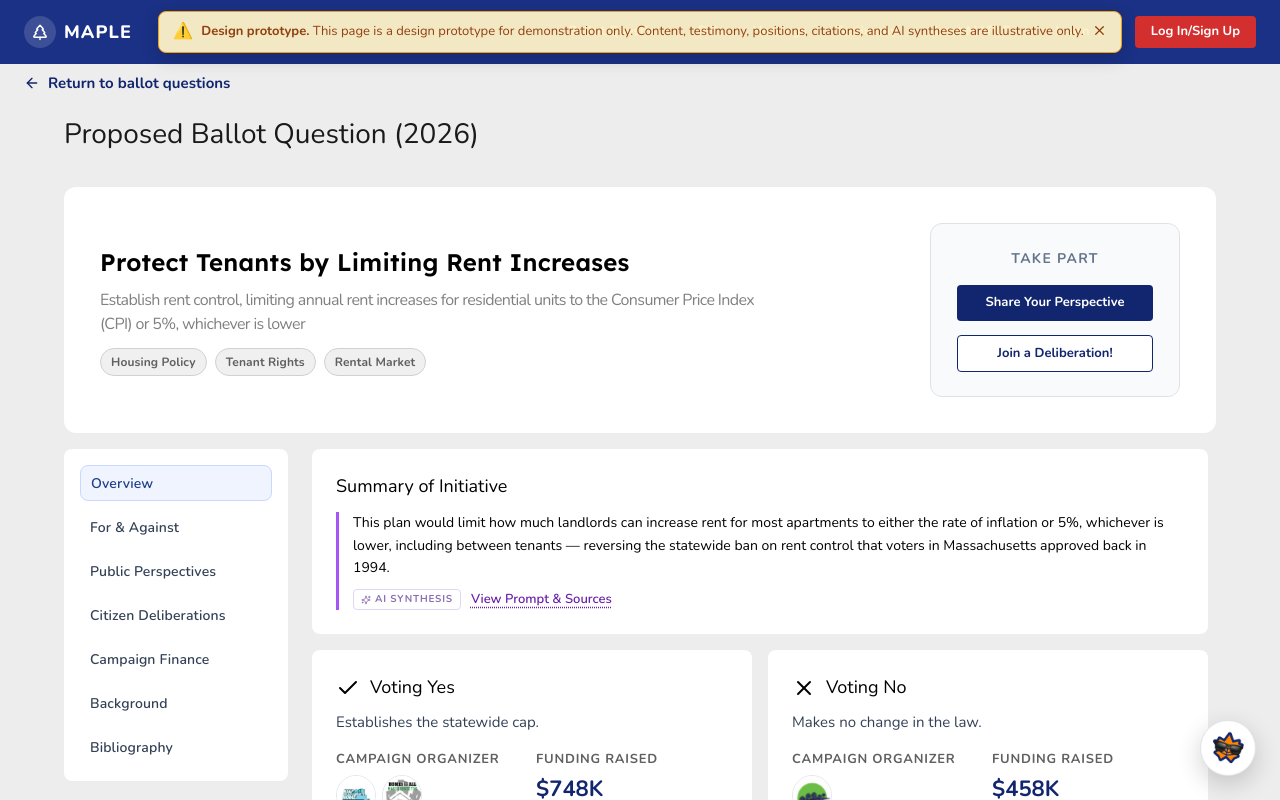
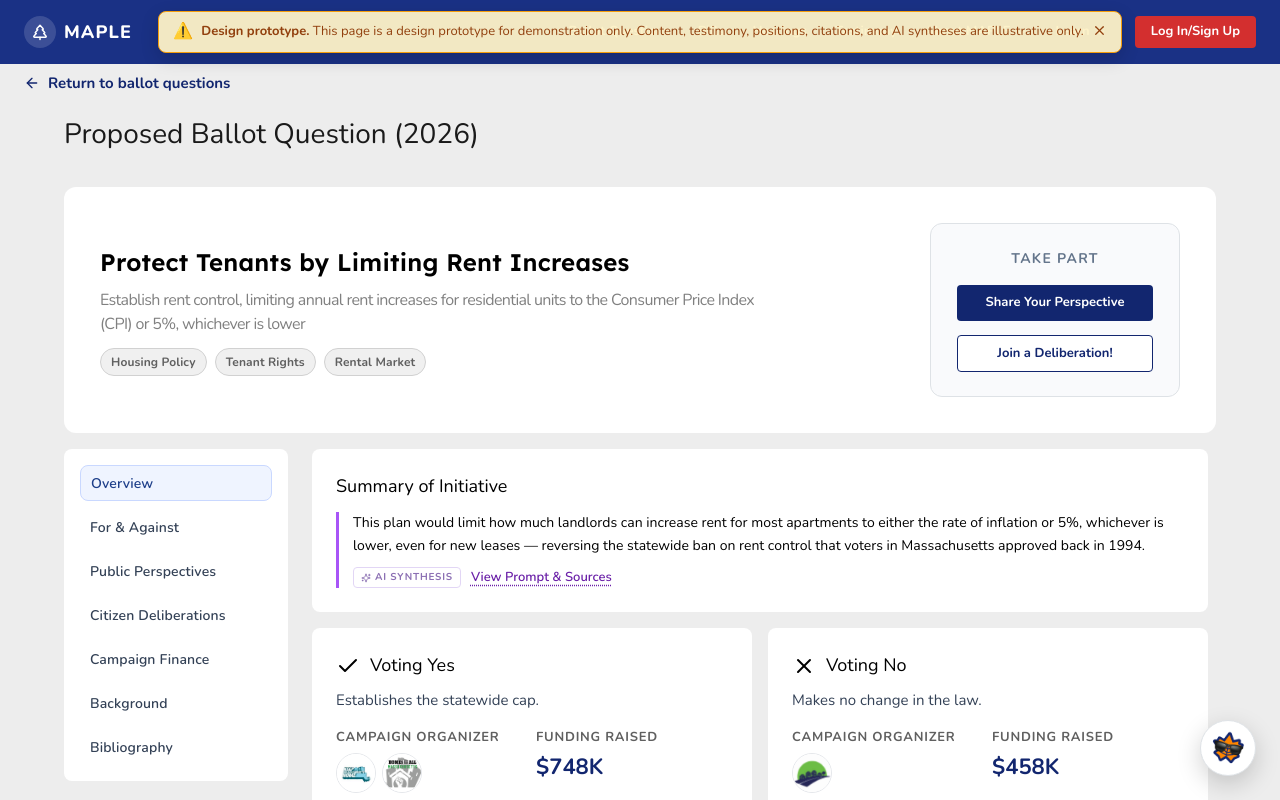
Before and after one commit to k-g-k/ballot, a React (Vite) app: page /ballotQuestions/rent-control-alt in a window 1280 px wide. Shown: the top 800 px of the page. Built offline with nearby package versions, Linux system fonts and the light colour scheme.

Commit message:
change overview text

```diff
--- a/src/app/data/rent-control/content.ts
+++ b/src/app/data/rent-control/content.ts
@@ -27,7 +27,7 @@ export const RC = {
   tags: ["Housing Policy", "Tenant Rights", "Rental Market"],
 
   overviewSummary:
-    "This plan would limit how much landlords can increase rent for most apartments to either the rate of inflation or 5%, whichever is lower, including between tenants — reversing the statewide ban on rent control that voters in Massachusetts approved back in 1994.",
+    "This plan would limit how much landlords can increase rent for most apartments to either the rate of inflation or 5%, whichever is lower, even for new leases — reversing the statewide ban on rent control that voters in Massachusetts approved back in 1994.",
 
   yes: "The rent cap takes effect statewide for covered residential units. Annual increases may not exceed CPI or 5% (whichever is lower), measured from each unit's January 31, 2026 base rent, and the cap applies even when a new tenant moves in.",
   no: "No change in the law. The statewide ban on rent control — in effect since voters approved Question 9 in 1994 — remains, and landlords of non-exempt units keep full discretion over rent pricing.",
@@ -93,8 +93,7 @@ export const RC = {
   overviewVotes: {
     yes: {
       vote: "yes",
-      summary:
-        "Establishes the statewide cap.",
+      summary: "Establishes the statewide cap.",
       organizerIds: ["keep-ma-home", "homes-for-all-ma"],
       funding: "$748K",
       sideLabel: "Endorsing Orgs",
@@ -105,8 +104,7 @@ export const RC = {
     },
     no: {
       vote: "no",
-      summary:
-        "Makes no change in the law.",
+      summary: "Makes no change in the law.",
       organizerIds: ["housing-for-ma"],
       funding: "$458K",
       sideLabel: "Opposing Orgs",
```
